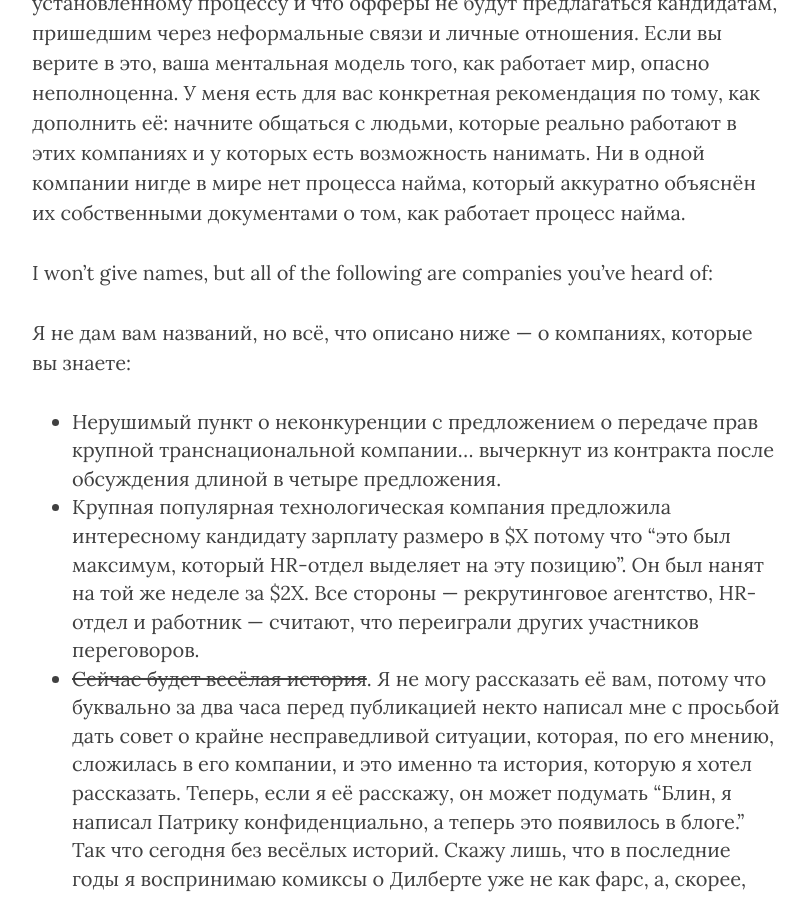
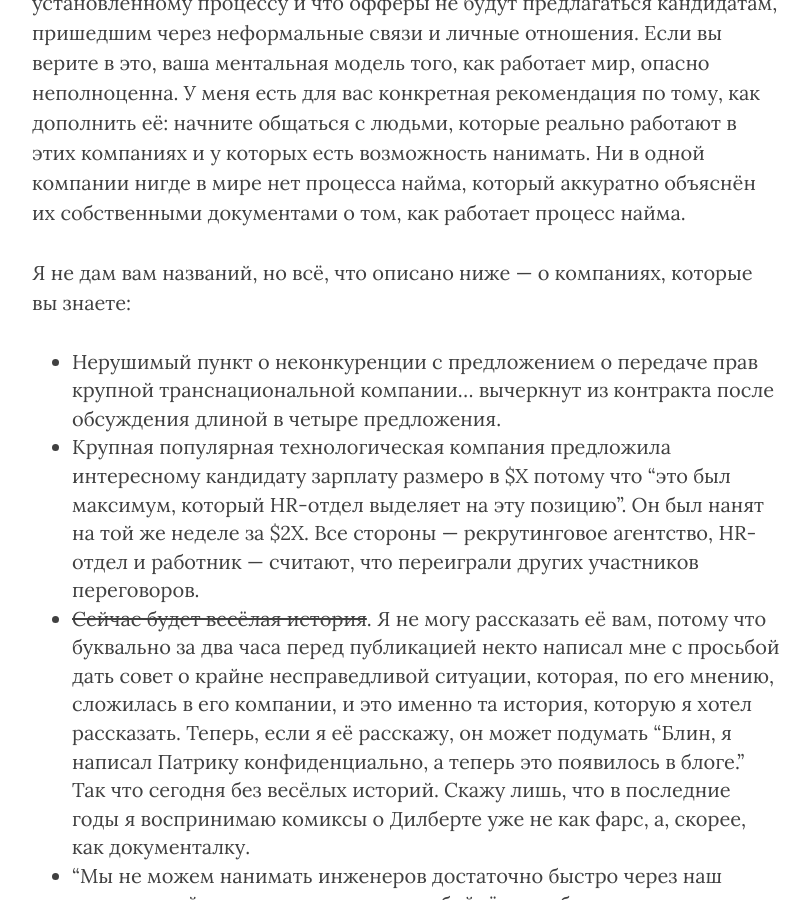
Before and after one commit to Freika/freika.github.io, a Jekyll site: the page built from _posts/2021-04-09-salary-negotiations.md, in a window 1280 px wide and 900 px high, scrolled down 8467 px. Shown: the whole window, without its empty margins (233-1042 px from the left). Built offline with Jekyll 4.4.1, drawn with Linux system fonts in a browser that asks for light colours; nearby versions of some CDN libraries.

Commit message:
Fix salary-negotiation post

```diff
--- a/_posts/2021-04-09-salary-negotiations.md
+++ b/_posts/2021-04-09-salary-negotiations.md
@@ -85,8 +85,6 @@ _Это перевод отличной [статьи](https://www.kalzumeus.com
 6. (Опционально) Дать парню, что вас нанимает, ваше резюме, которое он сможет отправить HR-отделу для их дел. Никто его не прочтёт, потому что **резюме — институт, созданный для того, чтобы никто не читал резюме**. Поскольку никто его не прочитает, мы помещаем его в процесс, где буквально не имеет значения, случится это или нет, потому что если бы вы изложили условия для вашего оффера в документе, который, как все знают, никто не читает, это было бы довольно-таки тупо, верно?
 
 Вы можете думать, что желанная работа в хорошо управляемых компаниях (Google, Microsoft, горячий стартап FooWithTheWhat.ly и так далее) имеют слои и слои рубцов, нанесённых бюрократией ([отлично сфорулировано в 37signals](https://signalvnoise.com/archives2/dont_scar_on_the_first_cut.php)), чтобы гарантировать, что их найм будет соответствовать установленному процессу и что офферы не будут предлагаться кандидатам, пришедшим через неформальные связи и личные отношения. Если вы верите в это, ваша ментальная модель того, как работает мир, опасно неполноценна. У меня есть для вас конкретная рекомендация по тому, как дополнить её: начните общаться с людьми, которые реально работают в этих компаниях и у которых есть возможность нанимать. Ни в одной компании нигде в мире нет процесса найма, который аккуратно объяснён их собственными документами о том, как работает процесс найма.
-
-I won’t give names, but all of the following are companies you’ve heard of:
 
 Я не дам вам названий, но всё, что описано ниже — о компаниях, которые вы знаете:
 
```
